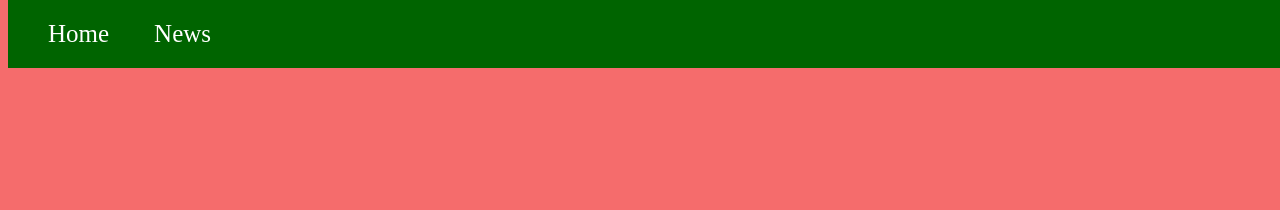
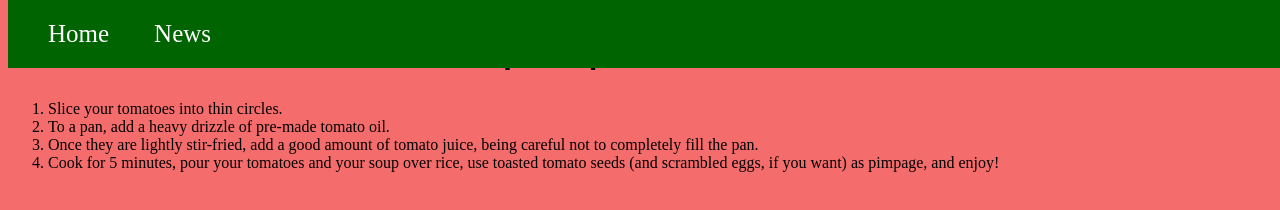
Before and after one commit to albertkemp/latest_micky_reports, a plain HTML site: page docs/🍅.html in a window 1280 px wide. Drawn offline with Linux system fonts and the light colour scheme.

Commit message:
stir fry stock

```diff
--- a/docs/🍅.html
+++ b/docs/🍅.html
@@ -10,7 +10,14 @@
 </head>
 
 <body>
+<h2>Stir-fried and boiled tomato soup recipe</h2>
 
+<ol>
+<li>Slice your tomatoes into thin circles.</li>
+<li>To a pan, add a heavy drizzle of pre-made tomato oil.</li>
+<li>Once they are lightly stir-fried, add a good amount of tomato juice, being careful not to completely fill the pan.</li>
+<li>Cook for 5 minutes, pour your tomatoes and your soup over rice, use toasted tomato seeds (and scrambled eggs, if you want) as pimpage, and enjoy!</li>
+</ol>
     <nav>
         <a href="index.html">Home</a>  <a href="🍅.html">News</a>
     </nav>
```
